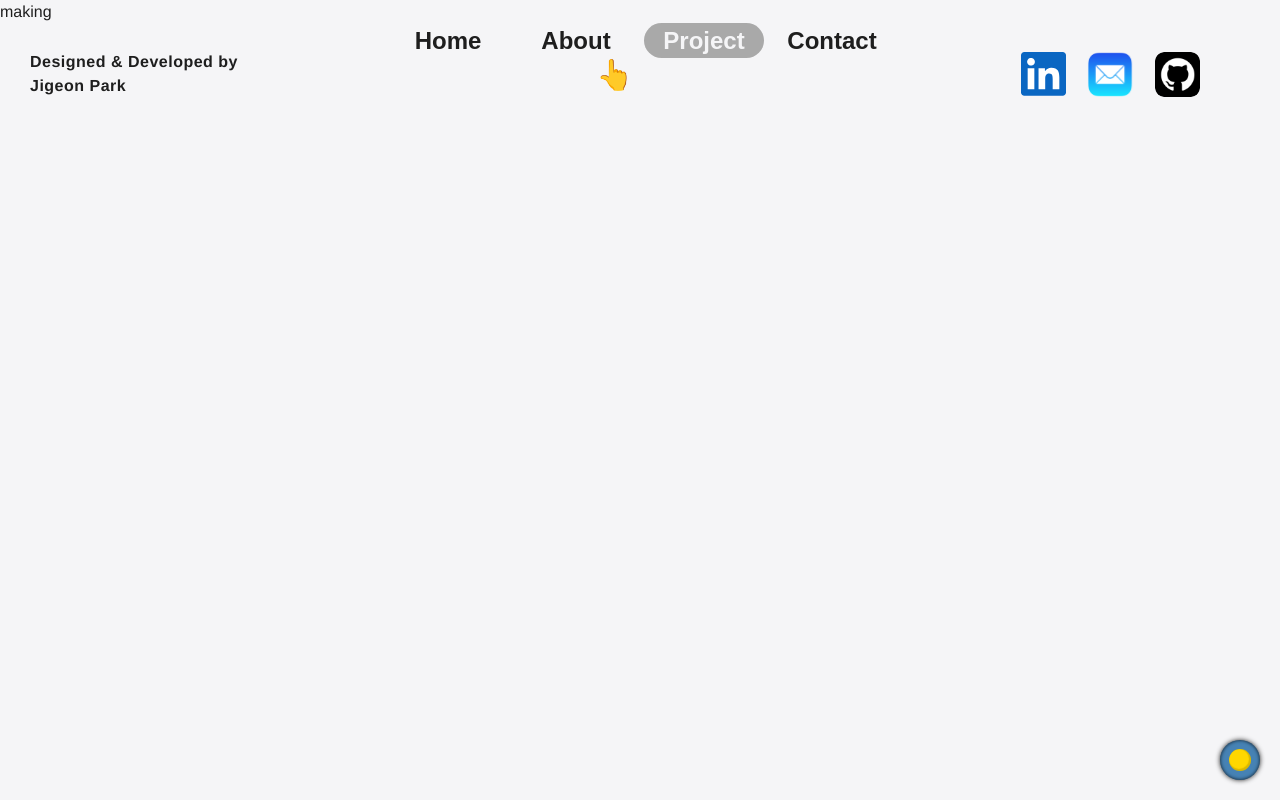
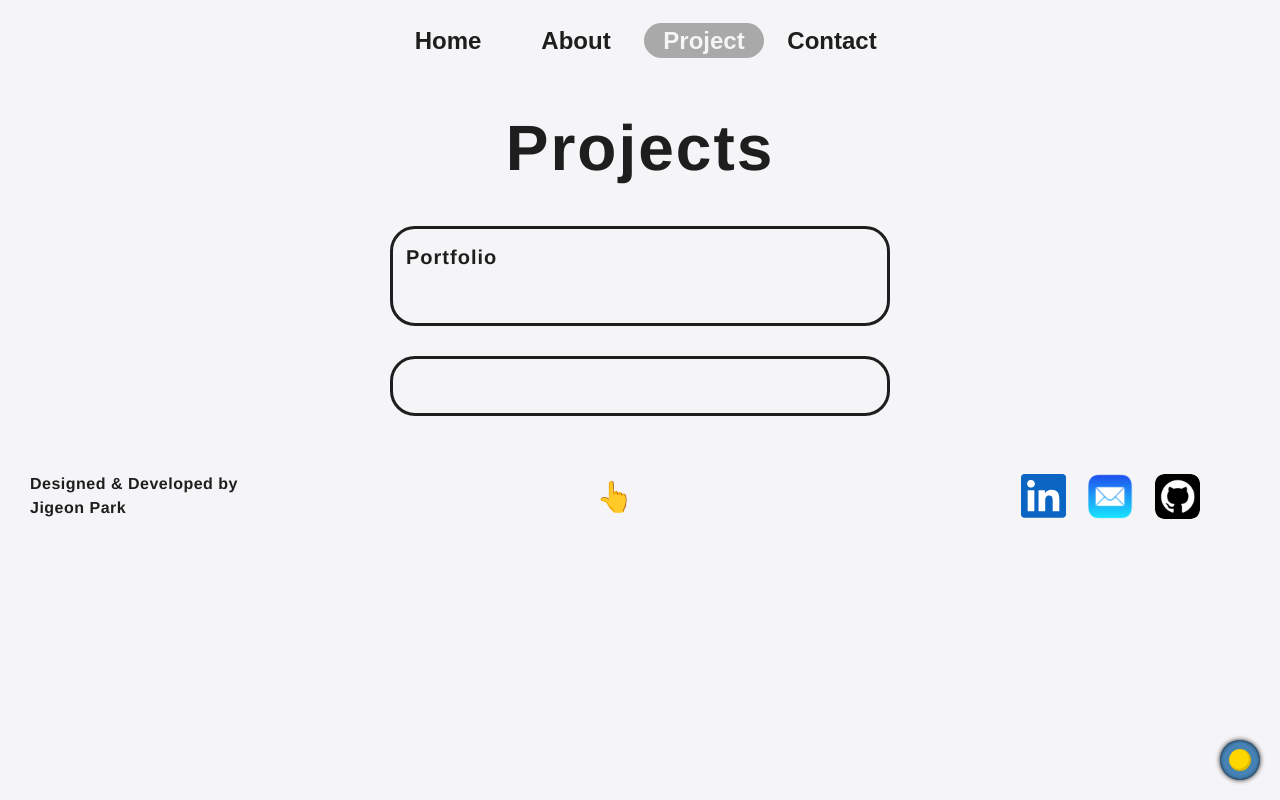
Before and after one commit to JigeonPark/jigeonpark.github.io, a React (Vite) app: page /project in a window 1280 px wide. Built offline with nearby package versions, Linux system fonts and the light colour scheme.

Commit message:
covert to NextJS

```diff
--- a/package.json
+++ b/package.json
@@ -16,7 +16,8 @@
     "react-dom": "^18.2.0",
     "react-router-dom": "^6.21.2",
     "styled-components": "^6.1.8",
-    "styled-reset": "^4.5.2"
+    "styled-reset": "^4.5.2",
+    "swiper": "^11.1.14"
   },
   "devDependencies": {
     "@types/node": "^20.12.7",
--- /dev/null
+++ b/src/components/Project/InfoList.ts
@@ -0,0 +1,24 @@
+export interface ProjectType {
+  height: number[];
+  title?: string;
+  subTitle: string;
+  context: string;
+  languages: string[];
+}
+
+export const ProjectInfo: ProjectType[] = [
+  {
+    height: [160, 160],
+    title: "Portfolio",
+    subTitle: "",
+    context: "",
+    languages: ["React.JS", "TypeScript"],
+  },
+  {
+    height: [160, 160],
+    title: "",
+    subTitle: "",
+    context: "",
+    languages: ["Next.JS", "TypeScript"],
+  },
+];
--- a/src/components/Project/Project.style.ts
+++ b/src/components/Project/Project.style.ts
@@ -1,7 +1,56 @@
+import {
+  GolbalSubTitle,
+  GolbalText,
+  GolbalTextTitle,
+  GolbalTitle,
+  media,
+} from "@src/styles/Style";
 import styled from "styled-components";
 
 export const Project = styled.header`
   display: flex;
-  align-items: start;
+  align-items: center;
   flex-direction: column;
+  padding-top: 100px;
 `;
+
+export const Title = styled(GolbalTitle)`
+  height: auto;
+  width: 100%;
+  margin-bottom: 30px;
+`;
+
+export const ProjectContainer = styled.div`
+  /* width: 1200px; */
+  width: 500px;
+  display: flex;
+  align-items: center;
+  justify-content: center;
+  flex-direction: column;
+  gap: 30px;
+
+  margin-bottom: 30px;
+`;
+
+export const ProjectBox = styled.div<{
+  border: string;
+}>`
+  padding: 13px;
+
+  border: ${(props) => `3px solid ${props.border}`};
+  border-radius: 25px;
+  transition: 1s;
+`;
+
+export const ProjectTitleContainer = styled.div`
+  width: 100%;
+  display: flex;
+  align-items: center;
+  justify-content: space-between;
+`;
+
+export const ProjectName = styled(GolbalTextTitle)``;
+
+export const ProjectSubtitle = styled.h3`
+  font-size: 18px;
+`;
--- a/src/components/Project/Project.tsx
+++ b/src/components/Project/Project.tsx
@@ -1,7 +1,58 @@
 import * as S from "./Project.style";
+import { useTheme } from "@src/theme/ThemeProvider";
+import { useState } from "react";
+import { ProjectInfo, ProjectType } from "./InfoList";
 
 const Project = () => {
-  return <S.Project>making</S.Project>;
+  const [ThemeMode] = useTheme();
+  const [isDisplay, setIsDisplay] = useState<Array<boolean>>([true]);
+
+  function giveOppositeThemeValue() {
+    return ThemeMode === "dark" ? "#F5F5F7" : "#1e1e1e";
+  }
+
+  function setHoveringList(b: boolean, i: number) {
+    let tmp = [];
+    [...isDisplay].forEach(() => {
+      tmp.push(false);
+    });
+    tmp[i] = b;
+    setIsDisplay(tmp);
+  }
+
+  return (
+    <S.Project>
+      <S.Title>Projects</S.Title>
+
+      <S.ProjectContainer>
+        {ProjectInfo.map((d: ProjectType, i: number) => {
+          return (
+            <S.ProjectBox
+              style={{
+                cursor: isDisplay[i] ? "n-resize" : "s-resize",
+                height: isDisplay[i] ? "100px" : "60px",
+                width: "100%",
+              }}
+              border={giveOppositeThemeValue()}
+              key={i}
+              onClick={() => {
+                isDisplay[i] === true
+                  ? setHoveringList(false, i)
+                  : setHoveringList(true, i);
+              }}
+            >
+              <S.ProjectTitleContainer>
+                <S.ProjectName>{d.title}</S.ProjectName>
+                <S.ProjectSubtitle>
+                  {d.subTitle && d.subTitle}
+                </S.ProjectSubtitle>
+              </S.ProjectTitleContainer>
+            </S.ProjectBox>
+          );
+        })}
+      </S.ProjectContainer>
+    </S.Project>
+  );
 };
 
 export default Project;
```
Also changed, not shown: src/components/Header/Header.tsx (+7 -21 lines), src/components/Main/About/About.style.ts (+10 -0 lines), 1 other file (tests, documents, lock files or other folders).
